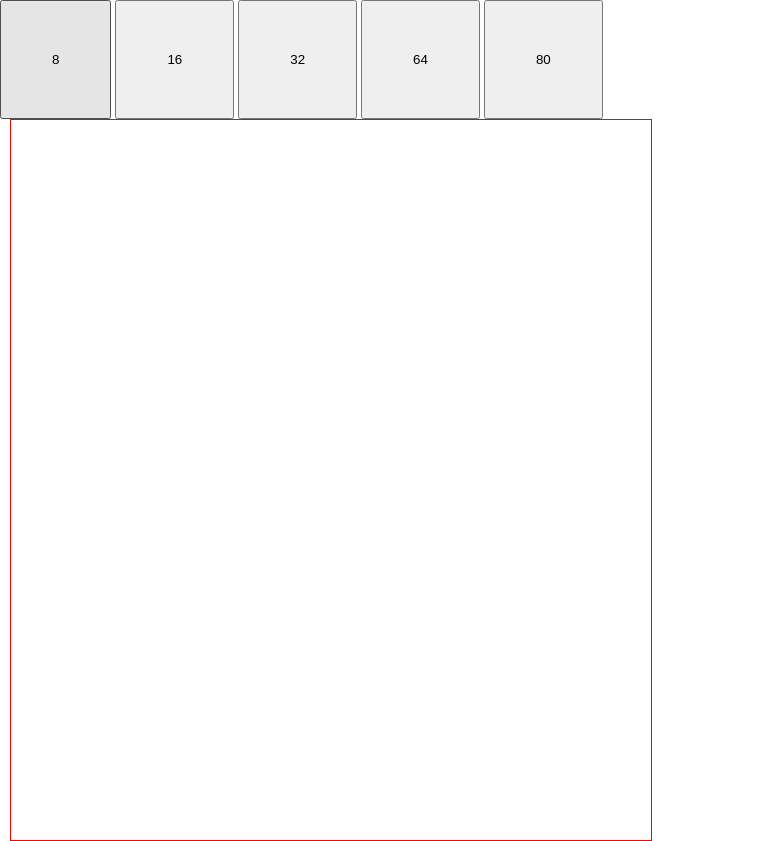
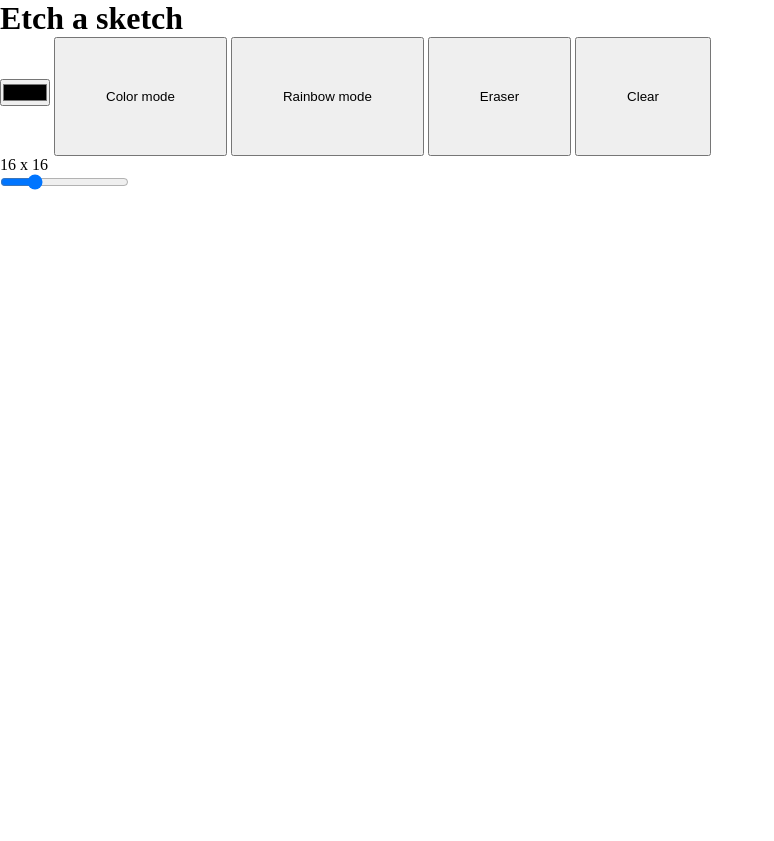
Before and after one commit to AzuuA/Etch-a-Sketch, a plain HTML site: page index.html in a window 1280 px wide. Shown: the whole page, without its empty margins (0-774 px from the left). After the commit the page ends 800 px from the top, so only its background shows below. Drawn offline with Linux system fonts and the light colour scheme.

Commit message:
estructura finalizada

```diff
--- a/index.html
+++ b/index.html
@@ -7,13 +7,21 @@
     <link rel="stylesheet" href="stye.css">
 </head>
 <body>
-    <button id="eight">8</button>
-    <button id="sixteen">16</button>
-    <button id= "thirty-two">32</button>
-    <button id="sixty-four">64</button>
-    <button id="eighty">80</button>
-
-    <div id="container"></div>
+    <header class="header">
+        <h1 class="title">Etch a sketch</h1>
+      </header>
+      <main class="main">
+        <div class="settings">
+          <input id="colorPicker" type="color" placeholder="color" />
+          <button id="colorBtn">Color mode</button>
+          <button id="rainbowBtn">Rainbow mode</button>
+          <button id="eraserBtn">Eraser</button>
+          <button id="clearBtn">Clear</button>
+          <div id="sizeValue" class="size-value">16 x 16</div>
+          <input id="sizeSlider" type="range" value="16" min="1" max="64" placeholder="range" />
+        </div>
+        <div id="grid" class="grid"></div>
+      </main>
     <script src="./script.js"></script>
 </body>
 </html>
```
